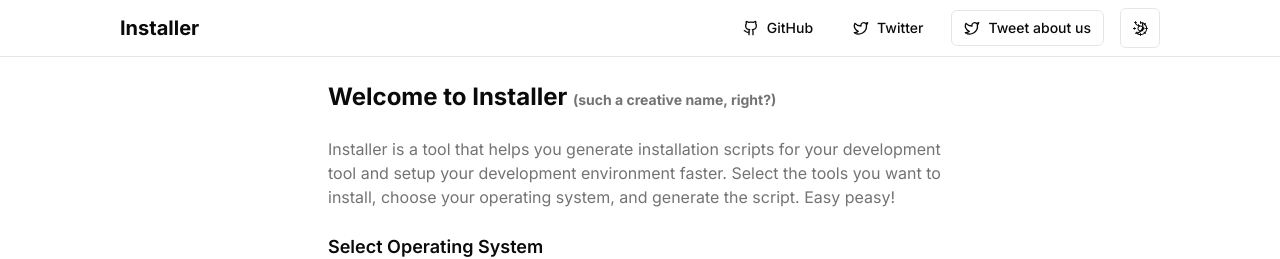
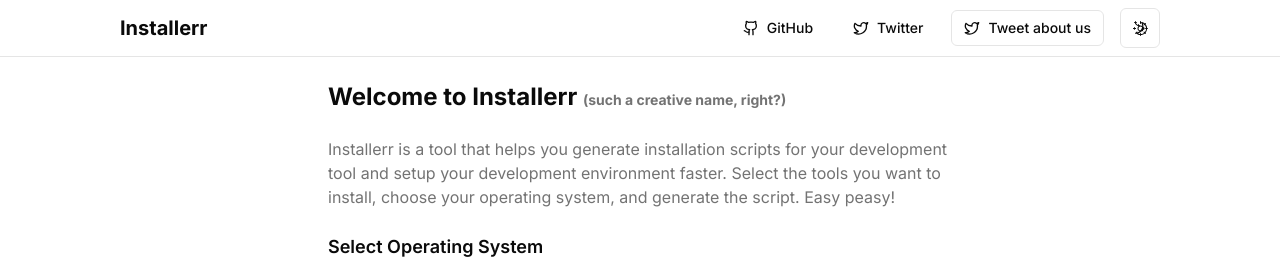
Before and after one commit to amaan8429/installerr, a Next.js app: page / in a window 1280 px wide. Shown: the top 259 px of the page. Built offline with nearby package versions, Linux system fonts and the light colour scheme.

Commit message:
header fixed

```diff
--- a/src/components/dev-tools-selector.tsx
+++ b/src/components/dev-tools-selector.tsx
@@ -154,13 +154,13 @@
   return (
     <div className="max-w-2xl mx-auto p-6 space-y-6">
       <h1 className="text-md md:text-2xl font-bold mb-4">
-        Welcome to Installer{" "}
+        Welcome to Installerr{" "}
         <span className="text-sm text-muted-foreground">
           (such a creative name, right?)
         </span>
       </h1>
       <p className="text-muted-foreground">
-        Installer is a tool that helps you generate installation scripts for
+        Installerr is a tool that helps you generate installation scripts for
         your development tool and setup your development environment faster.
         Select the tools you want to install, choose your operating system, and
         generate the script. Easy peasy!
--- a/src/components/header.tsx
+++ b/src/components/header.tsx
@@ -10,7 +10,7 @@
 export default function Header() {
   const [isOpen, setIsOpen] = useState(false);
   const tweetText = encodeURIComponent(
-    "Check out Installer, an awesome tool for setting up your dev environment! 🚀"
+    "Check out Installerr, an awesome tool for setting up your dev environment! 🚀"
   );
   const tweetUrl = `https://twitter.com/intent/tweet?text=${tweetText}`;
 
@@ -18,7 +18,7 @@
     <>
       <Button variant="ghost" size="sm" asChild>
         <Link
-          href="https://github.com/amaan8429/installer"
+          href="https://github.com/amaan8429/installerr"
           target="_blank"
           rel="noopener noreferrer"
         >
@@ -50,7 +50,7 @@
       <div className="container flex h-14 items-center">
         <div className="mr-4 flex">
           <Link href="/" className="flex items-center space-x-2">
-            <span className="font-bold text-xl">Installer</span>
+            <span className="font-bold text-xl">Installerr</span>
           </Link>
         </div>
         <div className="flex flex-1 items-center justify-end space-x-4">
```
